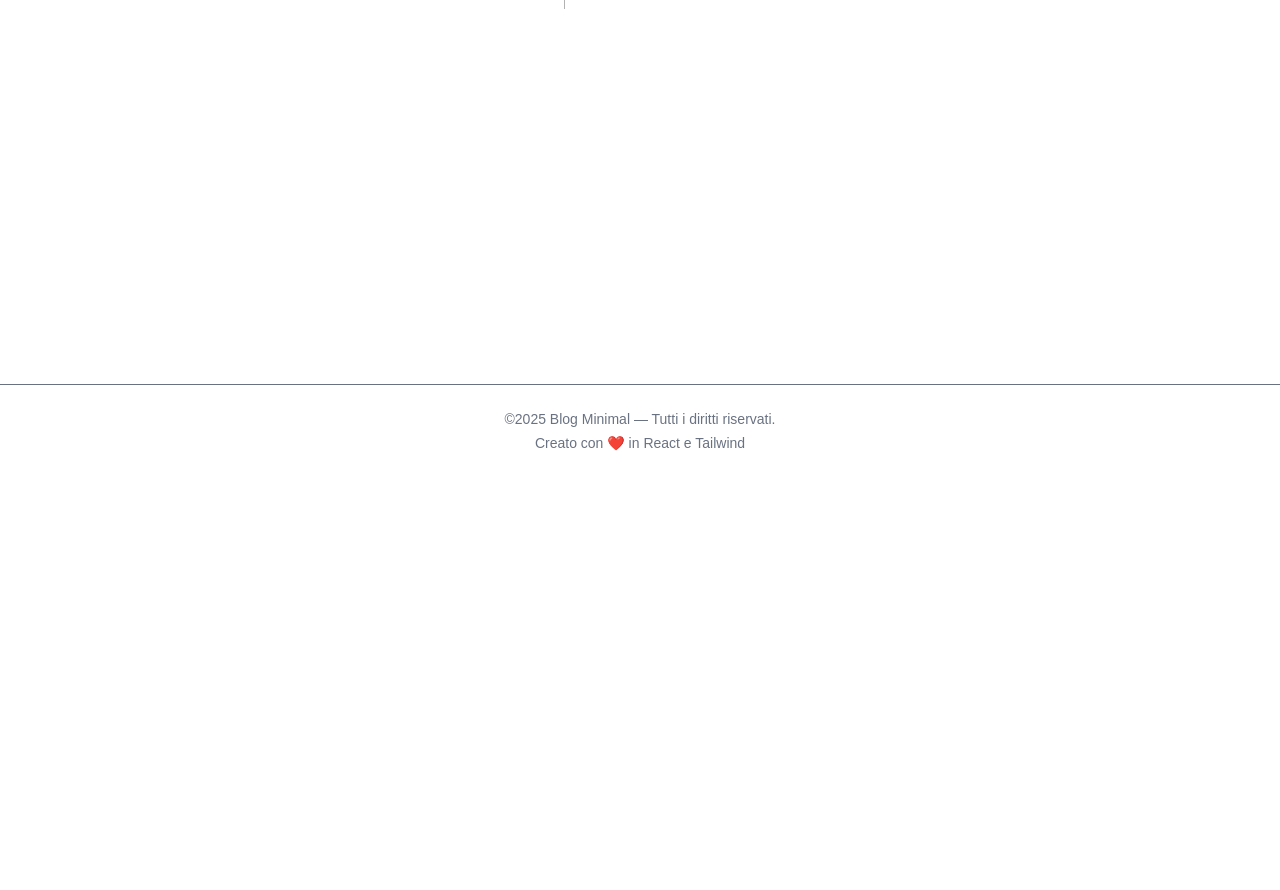
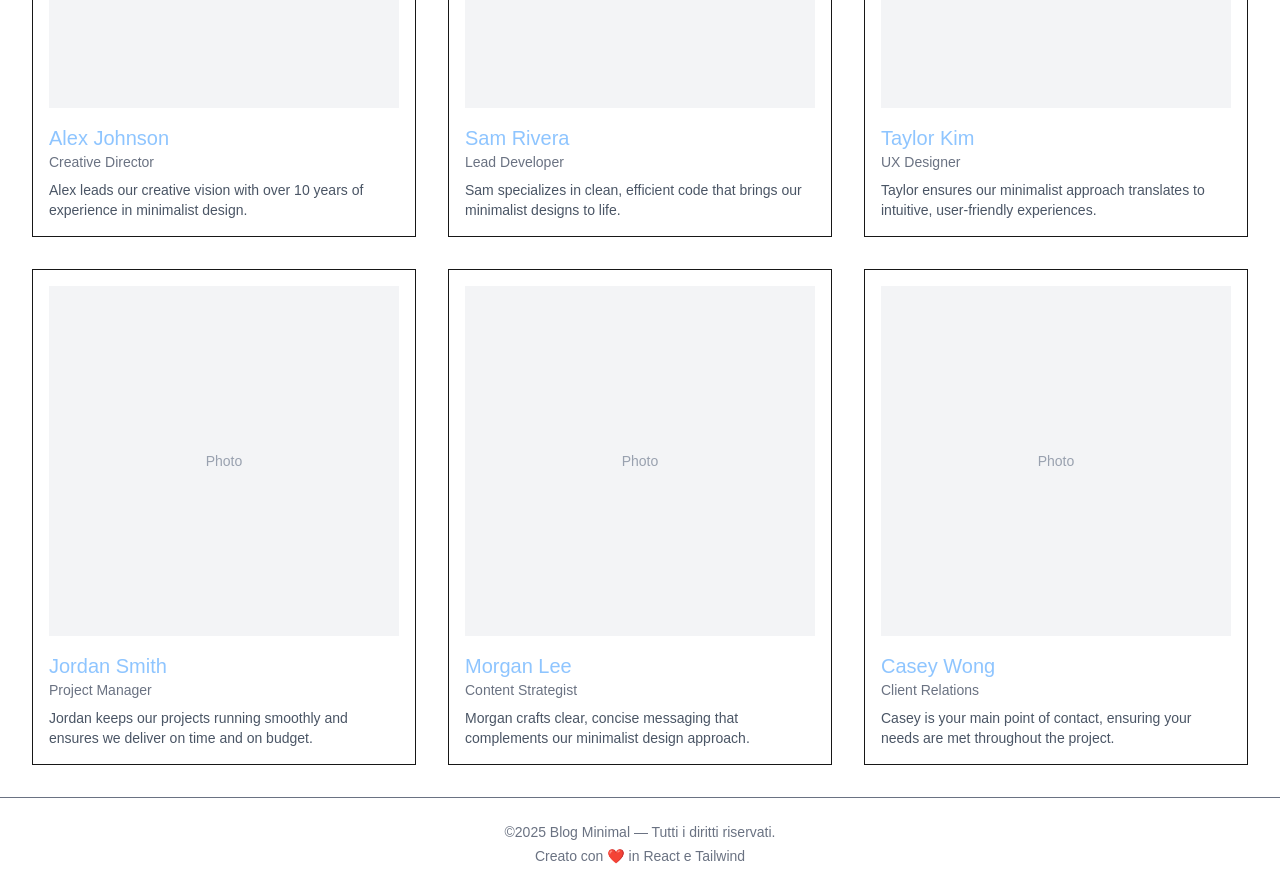
Before and after one commit to JEMORE-IT/PacchettoFormazioni, a Next.js app: page /our_team in a window 1280 px wide. Before the commit this address had no page. Shown: the part 480-1370 px from the top of the page. Before the commit the page ends 957 px from the top, so only its background shows below. Built offline with nearby package versions, Linux system fonts and the light colour scheme.

Commit message:
feat: add our_team page

```diff
--- /dev/null
+++ b/app/our_team/page.tsx
@@ -0,0 +1,58 @@
+export default function OurTeam() {
+    return (
+      <div className=" mx-auto px-8 py-8 bg-white">
+        <h1 className="text-3xl font-bold mb-6 border-b pb-2 text-blue-600">Our Team</h1>
+
+        <p className="mb-8 text-gray-600">
+          Meet the people behind our minimalist approach. Our team combines expertise in design, development, and
+          strategy.
+        </p>
+
+        <div className="grid grid-cols-1 md:grid-cols-2 lg:grid-cols-3 gap-8">
+          {teamMembers.map((member) => (
+            <div key={member.name} className="border p-4">
+              <div className="aspect-square bg-gray-100 mb-4 flex items-center justify-center">
+                <span className="text-gray-400 text-sm">Photo</span>
+              </div>
+              <h2 className="text-xl font-medium text-blue-300">{member.name}</h2>
+              <p className="text-gray-500 text-sm mb-2">{member.role}</p>
+              <p className="text-gray-600 text-sm">{member.bio}</p>
+            </div>
+          ))}
+        </div>
+      </div>
+    )
+  }
+
+  const teamMembers = [
+    {
+      name: "Alex Johnson",
+      role: "Creative Director",
+      bio: "Alex leads our creative vision with over 10 years of experience in minimalist design.",
+    },
+    {
+      name: "Sam Rivera",
+      role: "Lead Developer",
+      bio: "Sam specializes in clean, efficient code that brings our minimalist designs to life.",
+    },
+    {
+      name: "Taylor Kim",
+      role: "UX Designer",
+      bio: "Taylor ensures our minimalist approach translates to intuitive, user-friendly experiences.",
+    },
+    {
+      name: "Jordan Smith",
+      role: "Project Manager",
+      bio: "Jordan keeps our projects running smoothly and ensures we deliver on time and on budget.",
+    },
+    {
+      name: "Morgan Lee",
+      role: "Content Strategist",
+      bio: "Morgan crafts clear, concise messaging that complements our minimalist design approach.",
+    },
+    {
+      name: "Casey Wong",
+      role: "Client Relations",
+      bio: "Casey is your main point of contact, ensuring your needs are met throughout the project.",
+    },
+  ]
```
